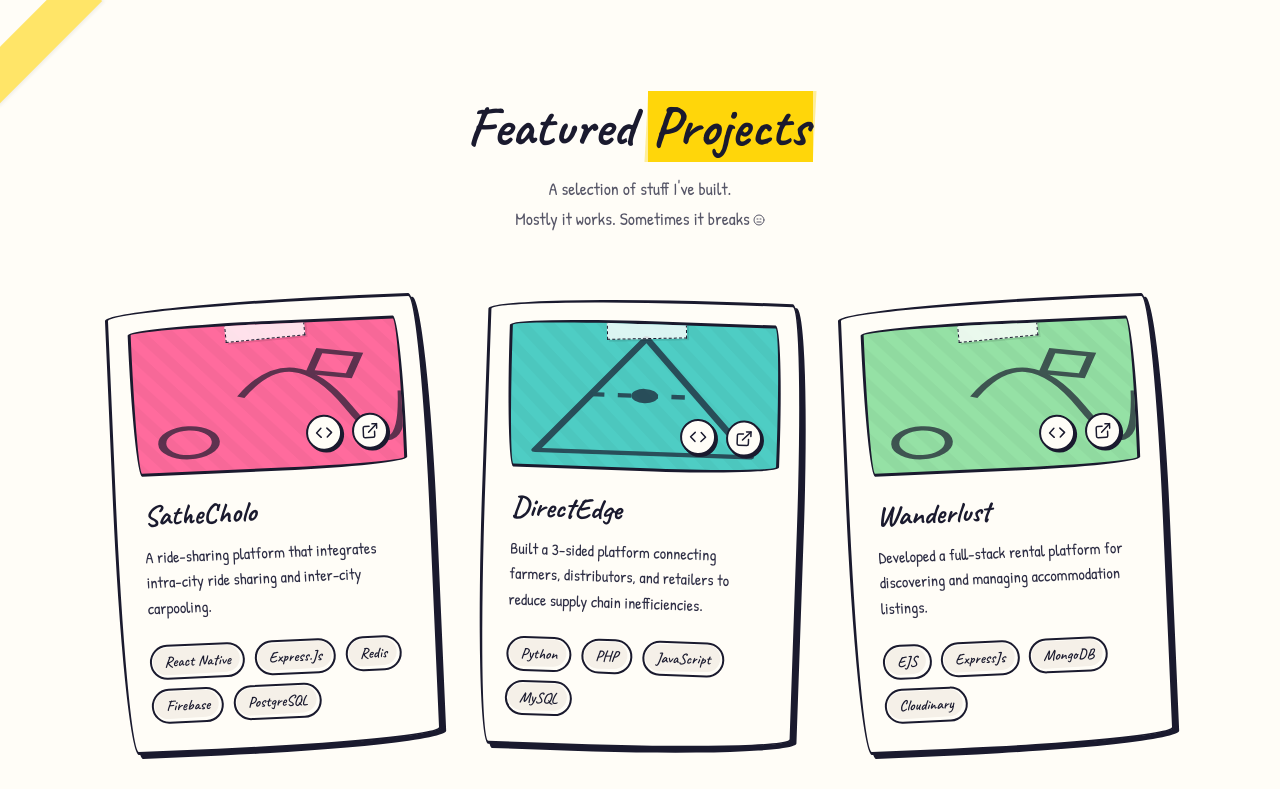
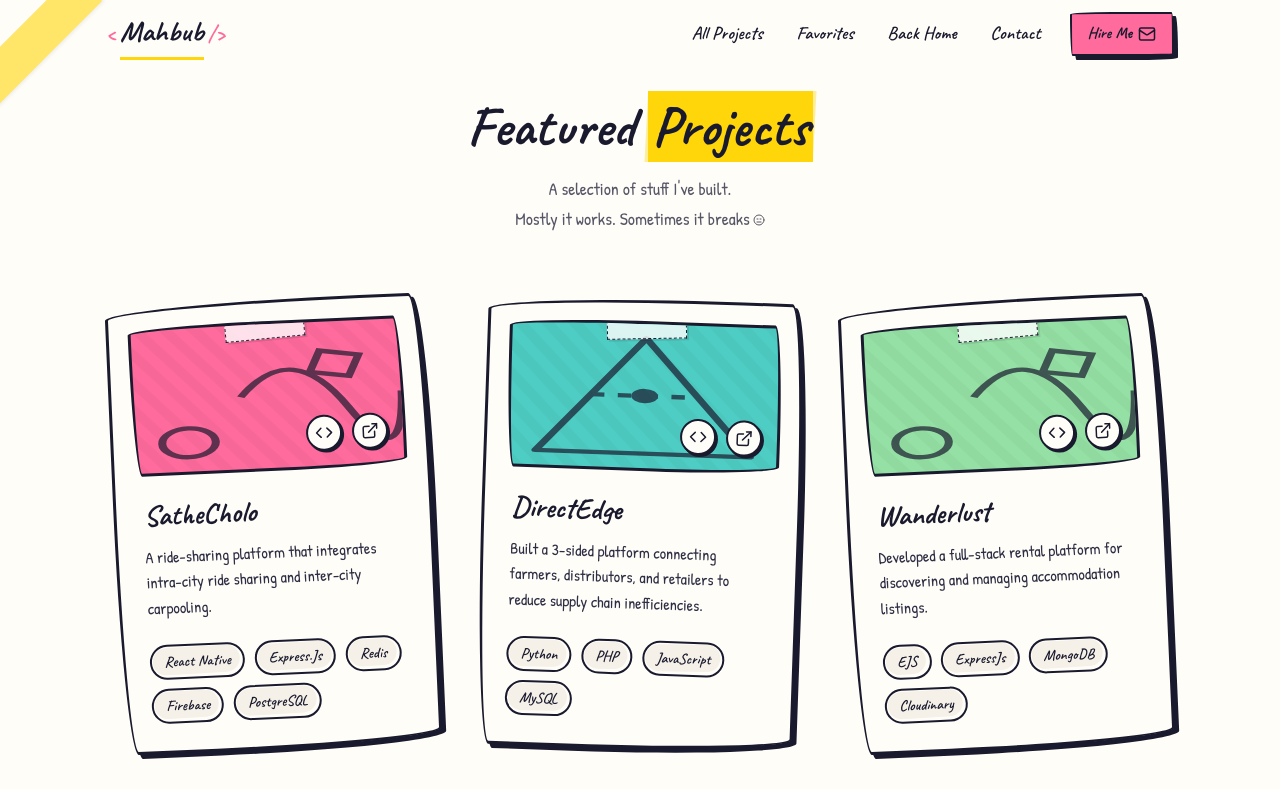
Before and after one commit to Maahhbuub/Mahbub-Doodle, a React (Vite) app: page /projects in a window 1280 px wide. Shown: the top 789 px of the page. Built offline with nearby package versions, Linux system fonts and the light colour scheme.

Commit message:
feat(project): add navbar to project

```diff
--- a/src/components/Navbar/Navbar.jsx
+++ b/src/components/Navbar/Navbar.jsx
@@ -2,7 +2,7 @@ import { useState, useEffect } from 'react';
 import { Mail } from 'lucide-react';
 import styles from './Navbar.module.css';
 
-const navLinks = [
+const portfolioLinks = [
   { href: '#about', label: 'About' },
   { href: '#skills', label: 'Skills' },
   { href: '#competitive-programming', label: 'Brain Games' },
@@ -11,7 +11,17 @@ const navLinks = [
   { href: '#contact', label: 'Contact' },
 ];
 
-export default function Navbar() {
+const projectLinks = [
+  { href: '/projects', label: 'All Projects' },
+  { href: '/projects/favorites', label: 'Favorites' },
+  { href: '/', label: 'Back Home' },
+  { href: '#contact', label: 'Contact' },
+
+];
+
+export default function Navbar({ variant = 'portfolio' }) {
+  const navLinks = variant === 'portfolio' ? portfolioLinks : projectLinks;
+
   const [scrolled, setScrolled] = useState(false);
   const [open, setOpen] = useState(false);
   const [active, setActive] = useState('');
@@ -50,7 +60,7 @@ export default function Navbar() {
   return (
     <header className={`${styles.navbar} ${scrolled ? styles.scrolled : ''}`}>
       <div className={styles.inner}>
-        <a href="#hero" className={styles.logo} onClick={() => handleNav('')}>
+        <a href="/#hero" className={styles.logo} onClick={() => handleNav('')}>
           <span className={styles.logoSketch}>{'<'}</span>
           <span className={styles.logoName}>Mahbub</span>
           <span className={styles.logoSketch}>{'/>'}</span>
--- a/src/layouts/MainLayout.jsx
+++ b/src/layouts/MainLayout.jsx
@@ -6,7 +6,7 @@ import Footer from '../components/Footer/Footer';
 export default function MainLayout() {
     return (
         <>
-            <Navbar />
+            <Navbar variant="portfolio" />
             <main>
                 <Outlet />
             </main>
--- a/src/layouts/ProjectsLayout.jsx
+++ b/src/layouts/ProjectsLayout.jsx
@@ -1,11 +1,14 @@
-// layouts/ProjectsLayout.jsx
 import { Outlet } from 'react-router-dom';
+
+import Navbar from '../components/Navbar/Navbar';
 
 export default function ProjectsLayout() {
     return (
-        <main>
-            {/* Different UI / no navbar */}
-            <Outlet />
-        </main>
+        <>
+            <Navbar variant="projects" />
+            <main>
+                <Outlet />
+            </main>
+        </>
     );
 }
--- a/src/pages/Projects.jsx
+++ b/src/pages/Projects.jsx
@@ -1,4 +1,5 @@
 import ProjectsComponent from '../components/Projects/Projects';
+import Contact from '../components/Contact/Contact';
 
 function Projects() {
     return (
@@ -6,6 +7,7 @@ function Projects() {
             <main>
                 <ProjectsComponent />
             </main>
+            <Contact />
         </>
     );
 }
```
